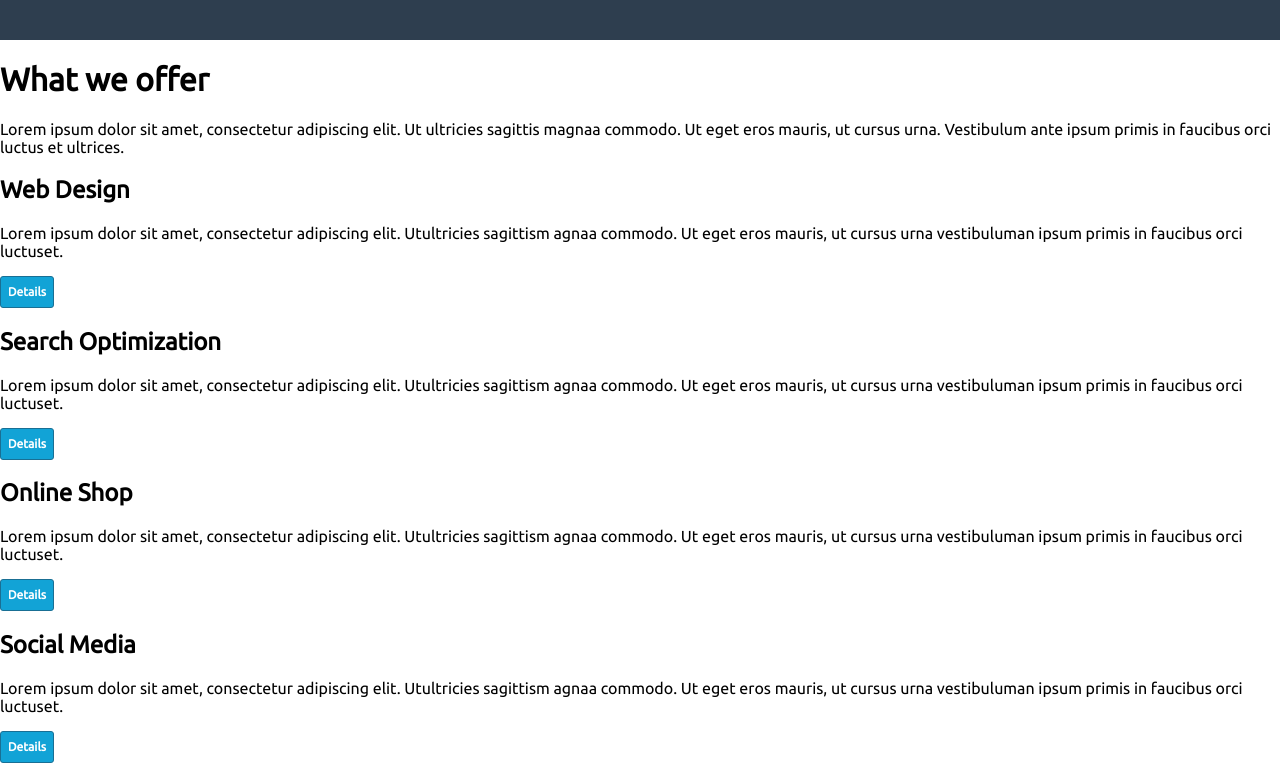
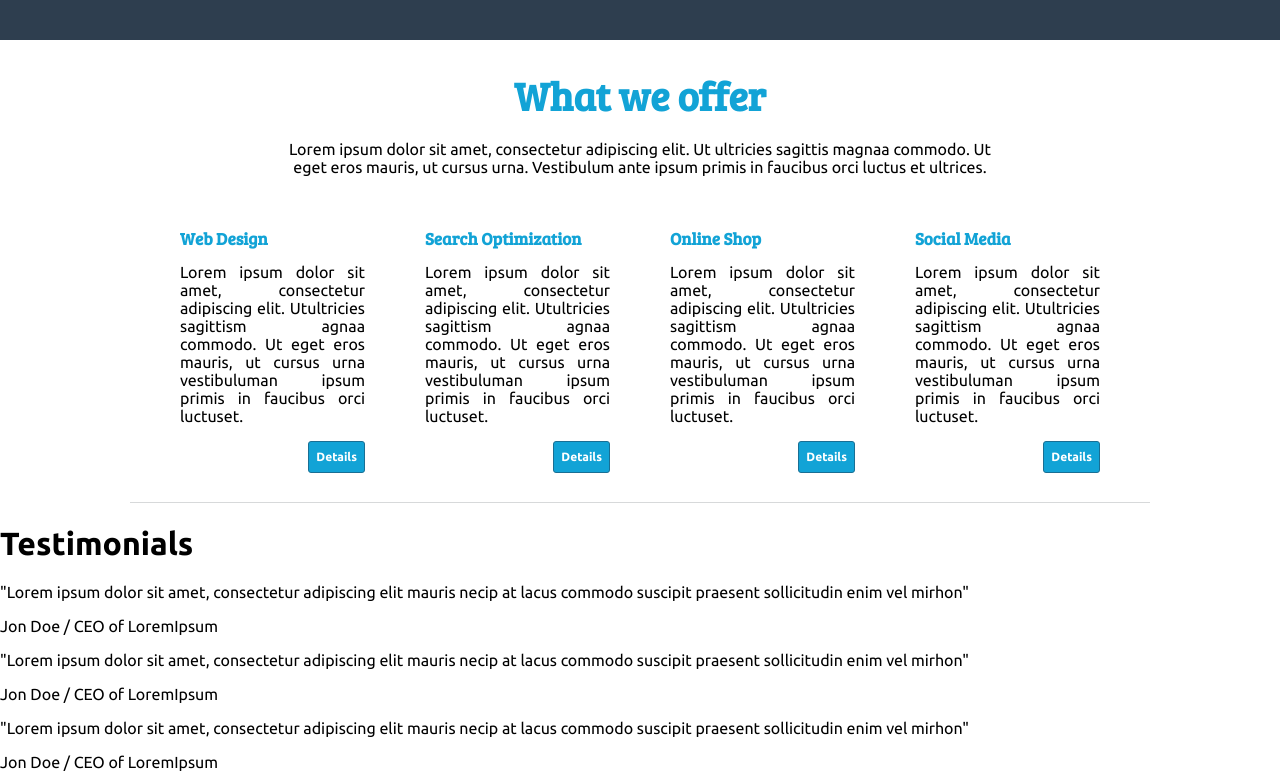
Before and after one commit to viktorov616/GoodGood, a website: page source/index.html in a window 1280 px wide. Shown: the part 1400-2182 px from the top of the page. Drawn offline with nearby package versions, Linux system fonts and the light colour scheme; files that its build step writes are made by us from their sources.

Commit message:
Style features component. Minor style changes in over components.

```diff
--- a/source/index.html
+++ b/source/index.html
@@ -5,7 +5,7 @@
   <meta name="viewport" content="width=device-width, initial-scale=1">
   <title>GoodGood</title>
   <link href="https://fonts.googleapis.com/css?family=Bree+Serif" rel="stylesheet">
-  <link href="https://fonts.googleapis.com/css?family=Ubuntu" rel="stylesheet">
+  <link href="https://fonts.googleapis.com/css?family=Ubuntu: 400,700" rel="stylesheet">
   <link rel="stylesheet" href="css/style.min.css">
 </head>
 <body>
@@ -130,28 +130,22 @@
         <div class="features__item">
           <h2 class="features__item-header">Web Design</h2>
           <p class="features__item-text">Lorem ipsum dolor sit amet, consectetur adipiscing elit. Utultricies sagittism agnaa commodo. Ut eget eros mauris, ut cursus urna vestibuluman ipsum primis in faucibus orci luctuset.</p>
-          <a href="#" class="btn">Details</a>
+          <a href="#" class="btn    features__btn">Details</a>
         </div>
-      </div>
-      <div class="features__items">
         <div class="features__item">
           <h2 class="features__item-header">Search Optimization</h2>
           <p class="features__item-text">Lorem ipsum dolor sit amet, consectetur adipiscing elit. Utultricies sagittism agnaa commodo. Ut eget eros mauris, ut cursus urna vestibuluman ipsum primis in faucibus orci luctuset.</p>
-          <a href="#" class="btn">Details</a>
+          <a href="#" class="btn  features__btn">Details</a>
         </div>
-      </div>
-      <div class="features__items">
         <div class="features__item">
           <h2 class="features__item-header">Online Shop</h2>
           <p class="features__item-text">Lorem ipsum dolor sit amet, consectetur adipiscing elit. Utultricies sagittism agnaa commodo. Ut eget eros mauris, ut cursus urna vestibuluman ipsum primis in faucibus orci luctuset.</p>
-          <a href="#" class="btn">Details</a>
+          <a href="#" class="btn  features__btn">Details</a>
         </div>
-      </div>
-      <div class="features__items">
         <div class="features__item">
           <h2 class="features__item-header">Social Media</h2>
           <p class="features__item-text">Lorem ipsum dolor sit amet, consectetur adipiscing elit. Utultricies sagittism agnaa commodo. Ut eget eros mauris, ut cursus urna vestibuluman ipsum primis in faucibus orci luctuset.</p>
-          <a href="#" class="btn">Details</a>
+          <a href="#" class="btn  features__btn">Details</a>
         </div>
       </div>
     </section>
--- /dev/null
+++ b/source/sass/components/features.scss
@@ -0,0 +1,64 @@
+.features {
+  position: relative;
+
+  padding: 0 180px;
+  padding-top: 35px;
+
+  text-align: center;
+
+  &:after {
+    content: "";
+
+    position: absolute;
+    left: 130px;
+    bottom: 0;
+
+    width: calc(100% - 260px);
+    height: 1px;
+
+    background-color: #d7d9da;
+  }
+
+  &__header {
+    margin: 0;
+    margin-bottom: 25px;
+
+    font-family: 'Bree Serif', serif;
+    font-size: 40px;
+    line-height: 1;
+    color: $primary-color;
+  }
+
+  &__text {
+    padding: 0 100px;
+    margin-bottom: 40px;
+  }
+
+  &__items {
+    display: flex;
+    justify-content: space-between;
+
+    padding-bottom: 30px;
+
+    text-align: justify;
+  }
+
+  &__item {
+    margin-right: 60px;
+
+    &:last-child {
+      margin-right: 0;
+    }
+  }
+
+  &__item-header {
+    font-family: 'Bree Serif', serif;
+    font-size: 17px;
+    line-height: 1;
+    color: $primary-color;
+  }
+
+  &__btn {
+    float: right;
+  }
+}
--- a/source/sass/components/portfolio.scss
+++ b/source/sass/components/portfolio.scss
@@ -22,7 +22,6 @@
 
   &__items {
     display: flex;
-    flex-direction: row;
     justify-content: space-between;
   }
 
--- a/source/sass/components/services.scss
+++ b/source/sass/components/services.scss
@@ -30,7 +30,6 @@
 
   &__items {
     display: flex;
-    flex-direction: row;
     justify-content: space-between;
   }
 
@@ -61,4 +60,8 @@
     line-height: 15px;
     color: #515862;
   }
+
+  &__item-link {
+    font-weight: 700;
+  }
 }
--- a/source/sass/style.scss
+++ b/source/sass/style.scss
@@ -3,6 +3,7 @@
 @import 'components/scaffolding.scss';
 
 @import 'components/btn.scss';
+@import 'components/features.scss';
 @import 'components/logo.scss';
 @import 'components/main-header.scss';
 @import 'components/main-nav.scss';
```
